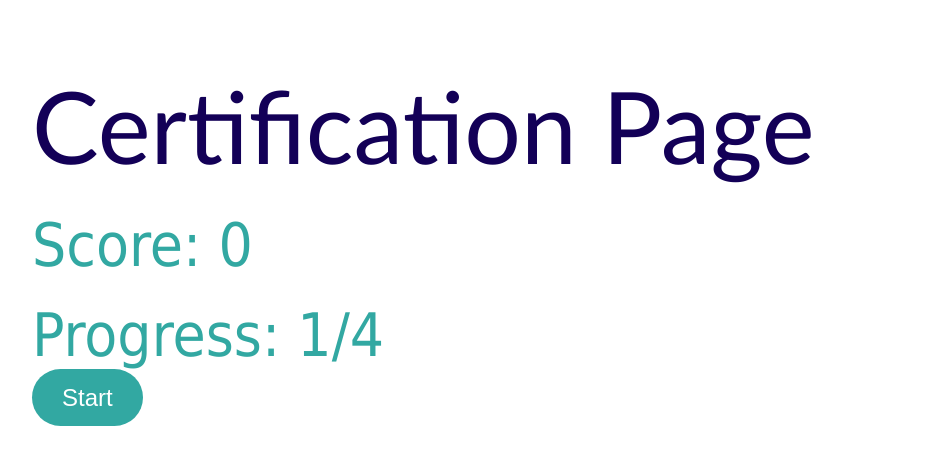
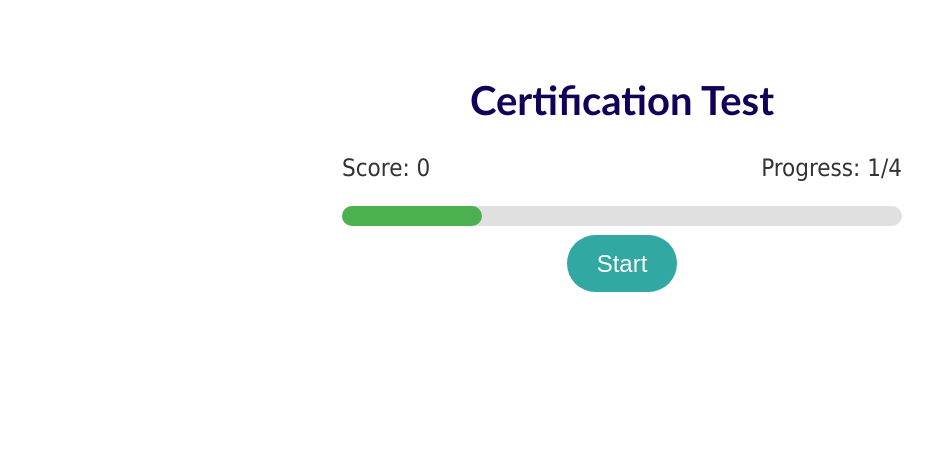
Before and after one commit to azselim/EasyASL, a Next.js app in the folder easyasl/: page /capture in a window 1280 px wide. Shown: the top 464 px of the page, without its empty margins (18-951 px from the left). Built offline with nearby package versions, Linux system fonts and the light colour scheme; no server answers.

Commit message:
Capture-changed:

```diff
--- a/easyasl/src/app/capture/page.tsx
+++ b/easyasl/src/app/capture/page.tsx
@@ -14,15 +14,8 @@ const wordbank = ["I", "you", "?", "thirsty", "more", "good", "bad", "hello", "w
 }
 
 const ExamPage = () => {
-
-console.log(wordbank);
-
   const [currentWordIndex, setCurrentWordIndex] = useState(0);
-
-  // Score management
   const [score, setScore] = useState<number>(0);
-
-  // Question and processing state
   const [photoTaken, setPhotoTaken] = useState(false);
   const [processing, setProcessing] = useState<number>(0);
 
@@ -45,21 +38,29 @@ console.log(wordbank);
 
   if (currentWordIndex >= 4) {
     return (
-      <div>
-        <h1>Test Complete</h1>
-        <h2>{score >= 3 ? 'Pass' : 'Fail'}</h2>
+      <div style={styles.container}>
+        <h1 style={styles.heading}>Test Complete</h1>
+        <h2 style={styles.resultText}>{score >= 3 ? 'Pass' : 'Fail'}</h2>
       </div>
     );
   }
 
   return (
-    <div>
-      <h1>Certification Page</h1>
-      <h2>Score: {score}</h2> {/* Display current score */}
-      {}
-      <h2>Progress: {currentWordIndex+1}/4</h2>
+    <div style={styles.container}>
+      <h1 style={styles.heading}>Certification Test</h1>
 
-      {/* Start Test Button */}
+      {/* Score and Progress Board */}
+      <div style={styles.scoreBoard}>
+        <h2 style={styles.scoreText}>Score: {score}</h2>
+        <h2 style={styles.progressText}>Progress: {currentWordIndex + 1}/4</h2>
+      </div>
+
+      {/* Progress Bar */}
+      <div style={styles.progressContainer}>
+        <div style={{ ...styles.progressBar, width: `${((currentWordIndex + 1) / 4) * 100}%` }}></div>
+      </div>
+
+      {/* Start Test Component */}
       <StartTest
         key={`start-${currentWordIndex}`} // Unique key to reset this component
         message={wordbank[currentWordIndex]}
@@ -69,6 +70,7 @@ console.log(wordbank);
       />
 
       {/* Capture and Process Component */}
+      <div style={styles.captureContainer}>
         <CaptureAndProcess
           key={`capture-${currentWordIndex}`} // Unique key to reset this component
           photoTaken={photoTaken}
@@ -76,15 +78,93 @@ console.log(wordbank);
           correctWord={wordbank[currentWordIndex]}
           incrementScore={incrementScore}
           processing={processing}
-        goToNextQuestion={goToNextQuestion}  // Pass the function to move to the next question
+          goToNextQuestion={goToNextQuestion}
         />
+      </div>
+
+      {/* Centered interactive loading spinner */}
+      {processing > 0 && processing < 3 ? (
+        <div style={styles.spinnerContainer}>
+          <div className="spinner"></div>
+          <p>Processing...</p>
+        </div>
+      ) : null}
 
       {/* "Next Question" button shown only when processing is complete */}
       {processing === 3 || processing === 4 ? (
-        <a className="footer-button" onClick={goToNextQuestion} style={{ fontSize: '24px', padding: '15px 30px', width: '200px', textAlign: 'center' }}>Next</a>
+        <button onClick={goToNextQuestion} style={styles.nextButton}>
+          Next
+        </button>
       ) : null}
     </div>
   );
 };
 
 export default ExamPage;
+
+// Styles
+const styles = {
+  container: {
+    textAlign: 'center' as const,
+    fontFamily: 'Arial, sans-serif',
+    padding: '20px',
+    maxWidth: '600px',
+    margin: '0 auto',
+  },
+  heading: {
+    fontSize: '2.5rem',
+    marginBottom: '20px',
+    fontWeight: 'bold',
+  },
+  scoreBoard: {
+    display: 'flex',
+    justifyContent: 'space-between',
+    alignItems: 'center',
+    marginBottom: '20px',
+  },
+  scoreText: {
+    fontSize: '1.5rem',
+    color: '#333',
+  },
+  progressText: {
+    fontSize: '1.5rem',
+    color: '#333',
+  },
+  progressContainer: {
+    width: '100%',
+    backgroundColor: '#e0e0e0',
+    borderRadius: '20px',
+    height: '20px',
+    marginBottom: '20px',
+  },
+  progressBar: {
+    height: '100%',
+    backgroundColor: '#4caf50',
+    borderRadius: '20px',
+  },
+  captureContainer: {
+    marginTop: '50px',
+  },
+  spinnerContainer: {
+    display: 'flex',
+    flexDirection: 'column' as 'column',
+    justifyContent: 'center',
+    alignItems: 'center',
+    marginTop: '20px',
+  },
+  nextButton: {
+    backgroundColor: '#4CAF50',
+    color: 'white',
+    padding: '15px 30px',
+    fontSize: '1.2rem',
+    border: 'none',
+    borderRadius: '5px',
+    cursor: 'pointer',
+    marginTop: '20px',
+  },
+  resultText: {
+    fontSize: '2rem',
+    color: '#333',
+    marginTop: '20px',
+  },
+};
--- a/easyasl/src/app/home/page.tsx
+++ b/easyasl/src/app/home/page.tsx
@@ -40,7 +40,7 @@ const Home: React.FC = () => {
             <footer className="row-start-3 flex gap-6 flex-wrap items-center justify-center">
             <a className="footer-button" href="/trial-page">Learn</a>
             <a className="footer-button" href="/translation-page">Translate</a>
-            <a className="footer-button" href="/certification-page">Certifiy</a>
+            <a className="footer-button" href="/capture">Certify</a>
           </footer>
 
         </div>
```
Lines whose indentation alone changed are shown as unchanged.
